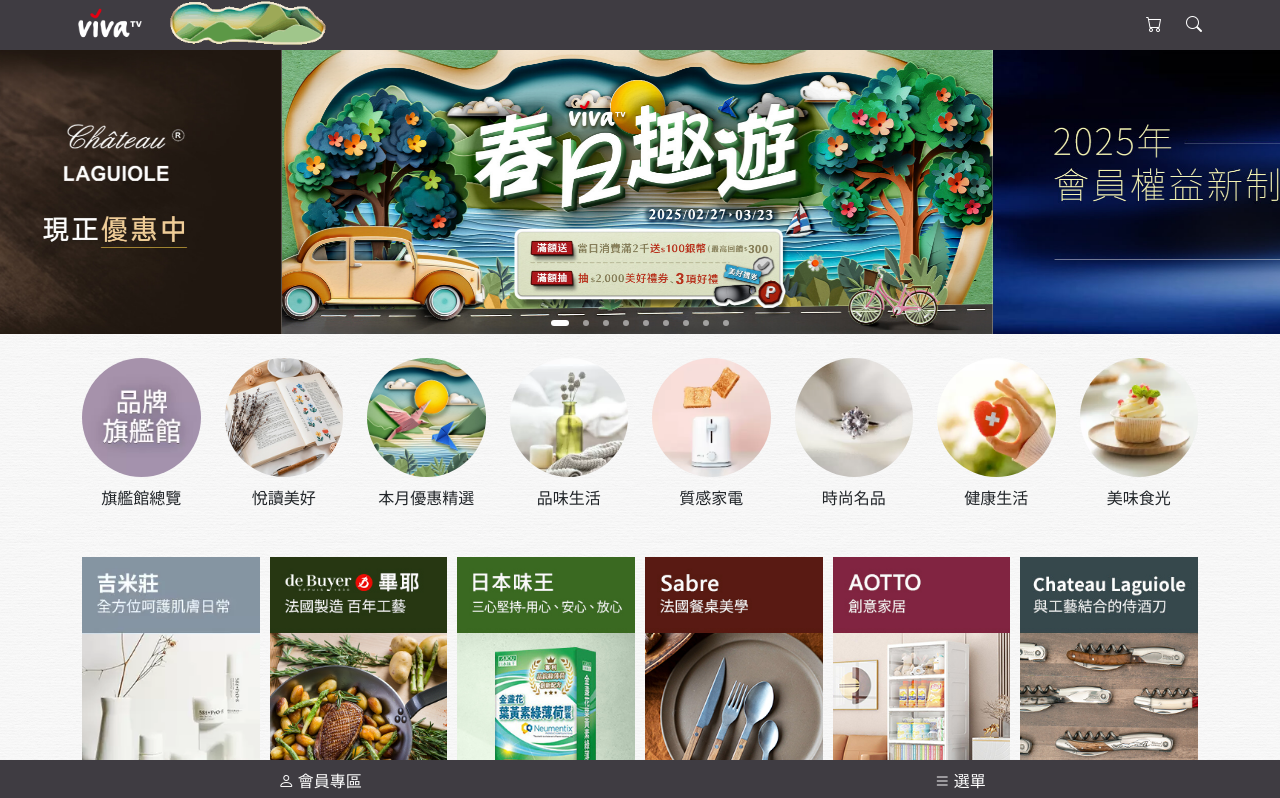
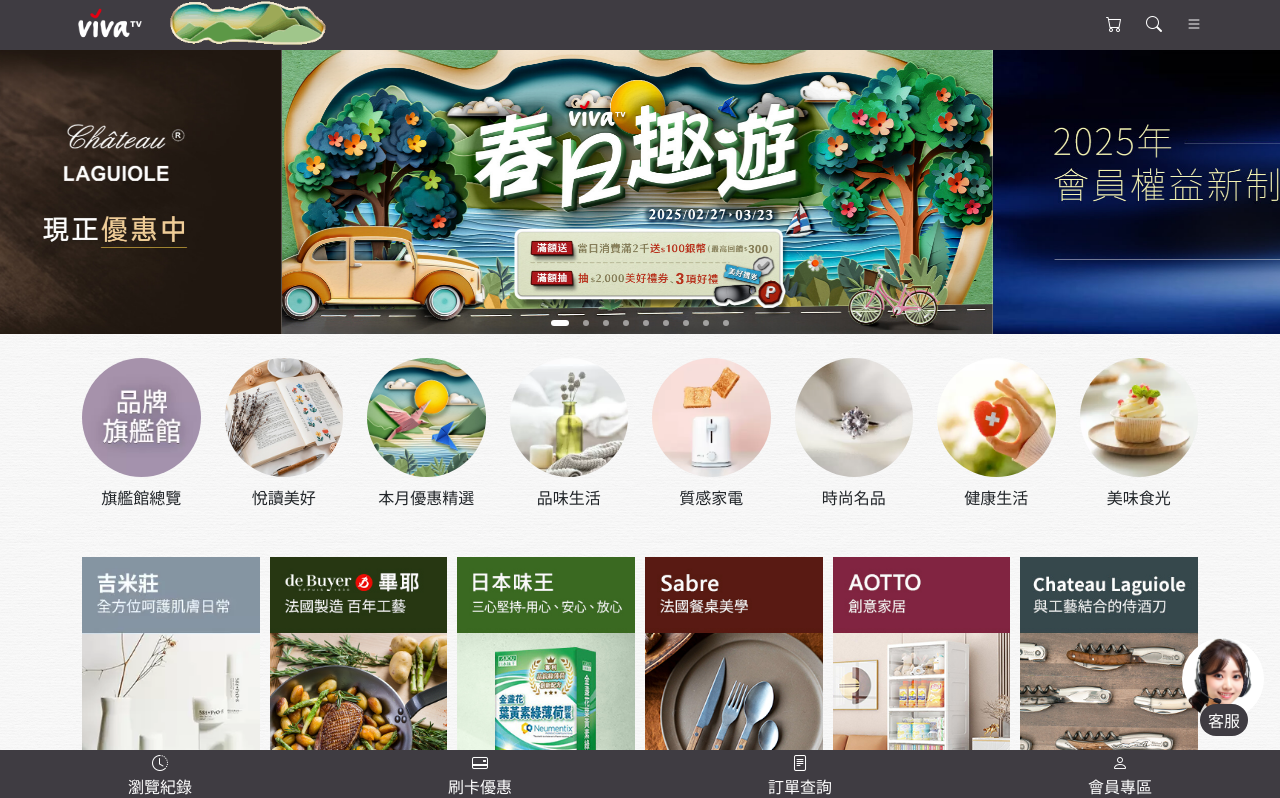
Before and after one commit to HawkingHuang/viva-replica, a Vue app: page / in a window 1280 px wide. Shown: the top 798 px of the page. Built offline with nearby package versions, Linux system fonts and the light colour scheme.

Commit message:
side nav optimization

```diff
--- a/src/App.vue
+++ b/src/App.vue
@@ -4,6 +4,10 @@
 import Lower from './components/Lower.vue'
 import Misc from './components/Misc.vue'
 import Footer from './components/Footer.vue'
+
+const scrollToTop = () => {
+  window.scrollTo({ top: 0, behavior: "smooth" })
+}
 </script>
 
 <template>
@@ -21,7 +25,7 @@
     <Footer />
   </footer>
 
-  <div class="hidden 2xl:block fixed bottom-[45vh] right-4 z-[1500]">
+  <div class="fixed bottom-[10vh] 2xl:bottom-[45vh] right-4 z-[1500]">
     <div class="relative">
       <img src="/images/agent-avatar.5cdde85.png" class="w-[82px] rounded-full">
       <p class="bg-[#3f3c42] text-white inline-block px-2 py-1 !mb-0 rounded-full absolute -bottom-4 right-4">客服</p>
@@ -45,7 +49,7 @@
         <i class="bi bi-person"></i>
         <p>會員專區</p>
       </button>
-      <button class="flex flex-col items-center">
+      <button class="flex flex-col items-center" @click="scrollToTop">
         <i class="bi bi-chevron-up"></i>
         <p>Top</p>
       </button>
--- a/src/components/Header.vue
+++ b/src/components/Header.vue
@@ -25,6 +25,7 @@
         <div class="flex 2xl:hidden items-center gap-4">
           <div class="text-white"><button><i class="bi bi-cart"></i></button></div>
           <div class="text-white"><button><i class="bi bi-search"></i></button></div>
+          <div class="text-white"><button data-bs-toggle="offcanvas" data-bs-target="#mobileMenu"><i class="bi bi-list"></i></button></div>
         </div>
       </div>
     </div>
@@ -61,10 +62,24 @@
 
     <Dropdown />
 
-    <div class="2xl:hidden fixed bottom-0 left-0 w-full bg-[#3f3c42] text-white z-50 h-[40px]">
-      <div class="grid grid-cols-2 !items-center h-full">
-        <button><i class="bi bi-person"></i> 會員專區</button>
-        <button data-bs-toggle="offcanvas" data-bs-target="#mobileMenu"><i class="bi bi-list"></i> 選單</button>
+    <div class="2xl:hidden fixed bottom-0 left-0 w-full bg-[#3f3c42] text-white z-50 h-[50px]">
+      <div class="grid grid-cols-4 !items-center h-full">
+        <button class="flex flex-col items-center">
+          <i class="bi bi-clock-history"></i>
+          <p>瀏覽紀錄</p>
+        </button>
+        <button class="flex flex-col items-center">
+          <i class="bi bi-credit-card-2-back"></i>
+          <p>刷卡優惠</p>
+        </button>
+        <button class="flex flex-col items-center">
+          <i class="bi bi-file-text"></i>
+          <p>訂單查詢</p>
+        </button>
+        <button class="flex flex-col items-center">
+          <i class="bi bi-person"></i>
+          <p>會員專區</p>
+        </button>
       </div>
     </div>
     <div class="offcanvas offcanvas-end" tabindex="-1" id="mobileMenu">
```
